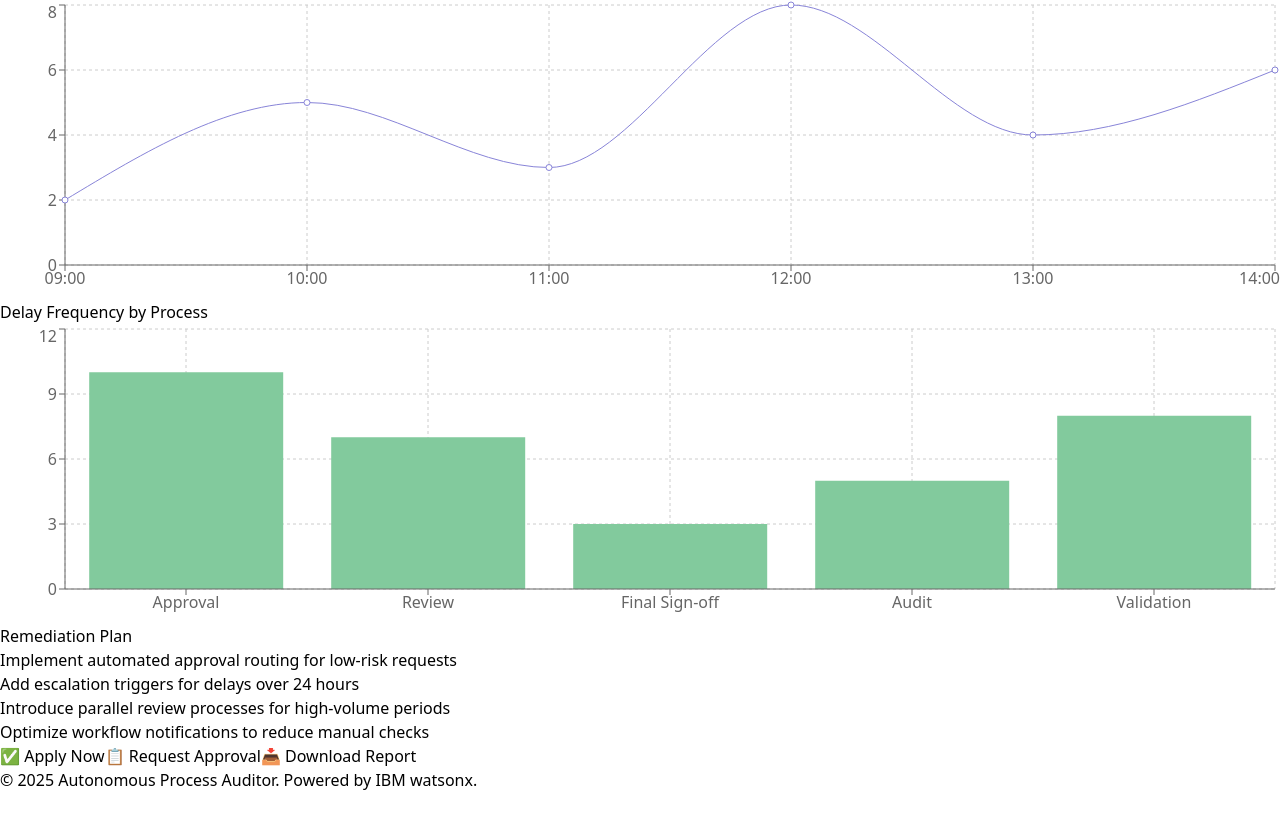
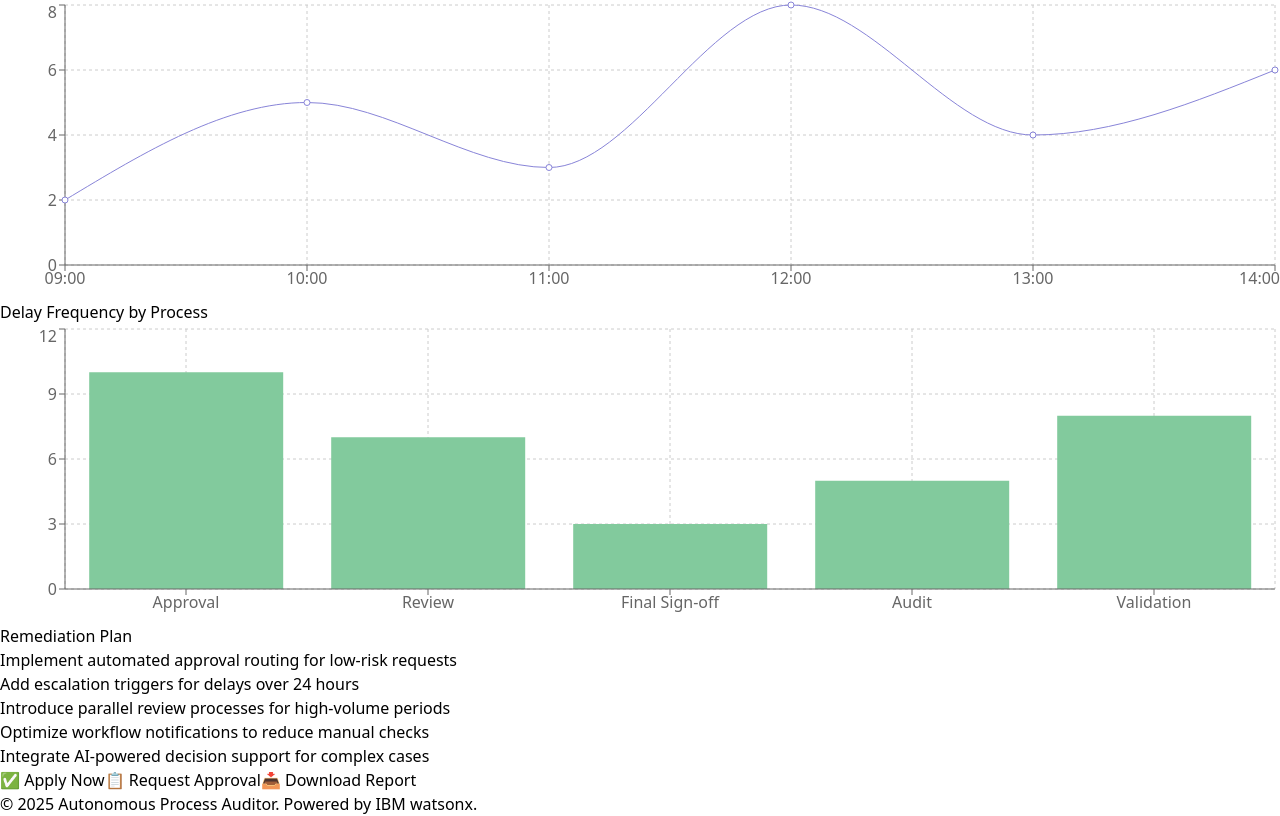
Before and after one commit to kawacukennedy/autonomous_process_auditor, a React app in the folder frontend/: page /findings/1 in a window 1280 px wide. Shown: the part 240-1056 px from the top of the page. Before the commit the page ends 1032 px from the top, so only its background shows below. Built offline with nearby package versions, Linux system fonts and the light colour scheme; the HTML template or start-up script is replaced by a standard one.

Commit message:
Add more remediation steps

```diff
--- a/frontend/src/pages/Findings.tsx
+++ b/frontend/src/pages/Findings.tsx
@@ -60,6 +60,7 @@ const Findings: React.FC = () => {
           <li>Add escalation triggers for delays over 24 hours</li>
           <li>Introduce parallel review processes for high-volume periods</li>
           <li>Optimize workflow notifications to reduce manual checks</li>
+          <li>Integrate AI-powered decision support for complex cases</li>
         </ol>
       </div>
       {/* Action Buttons */}
```
